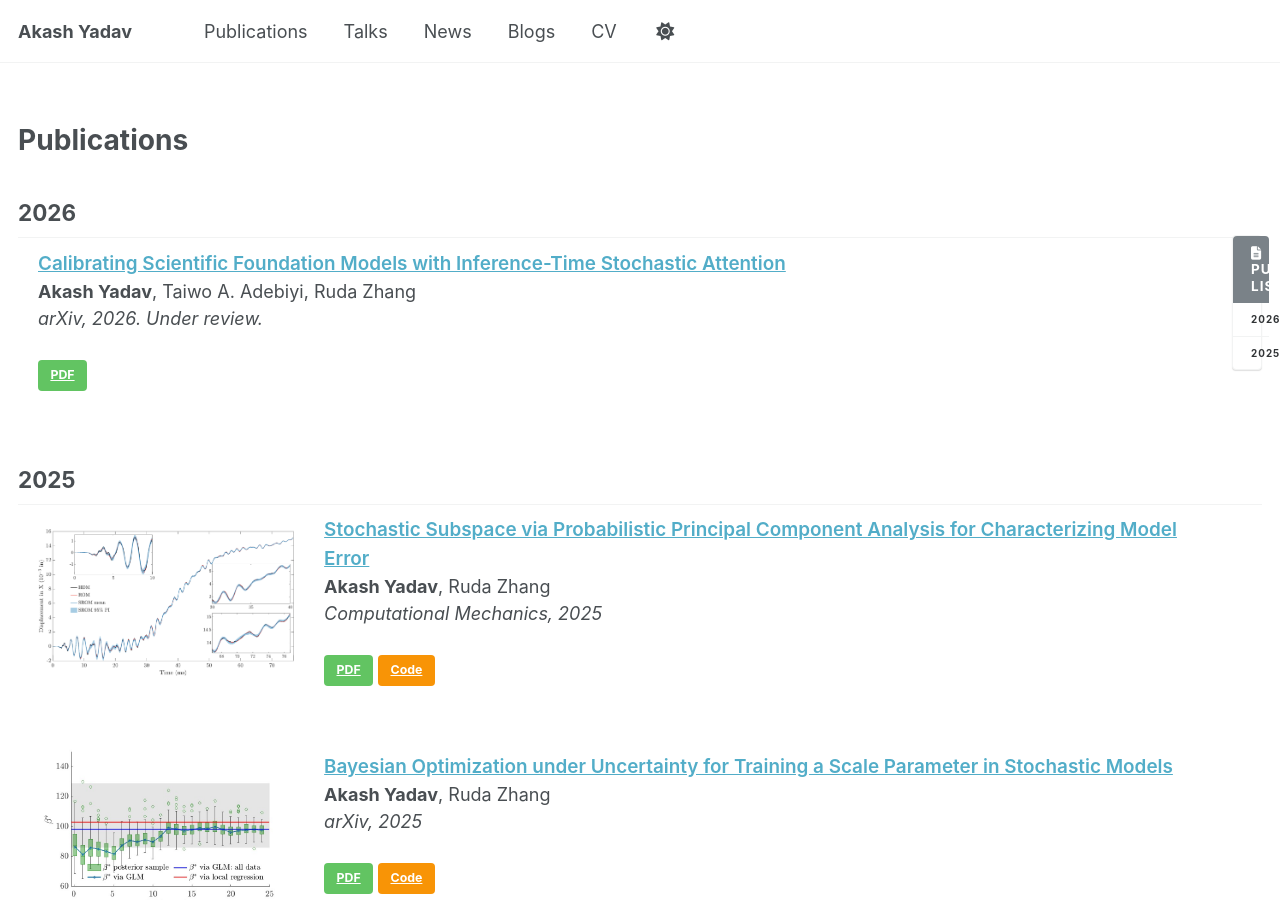
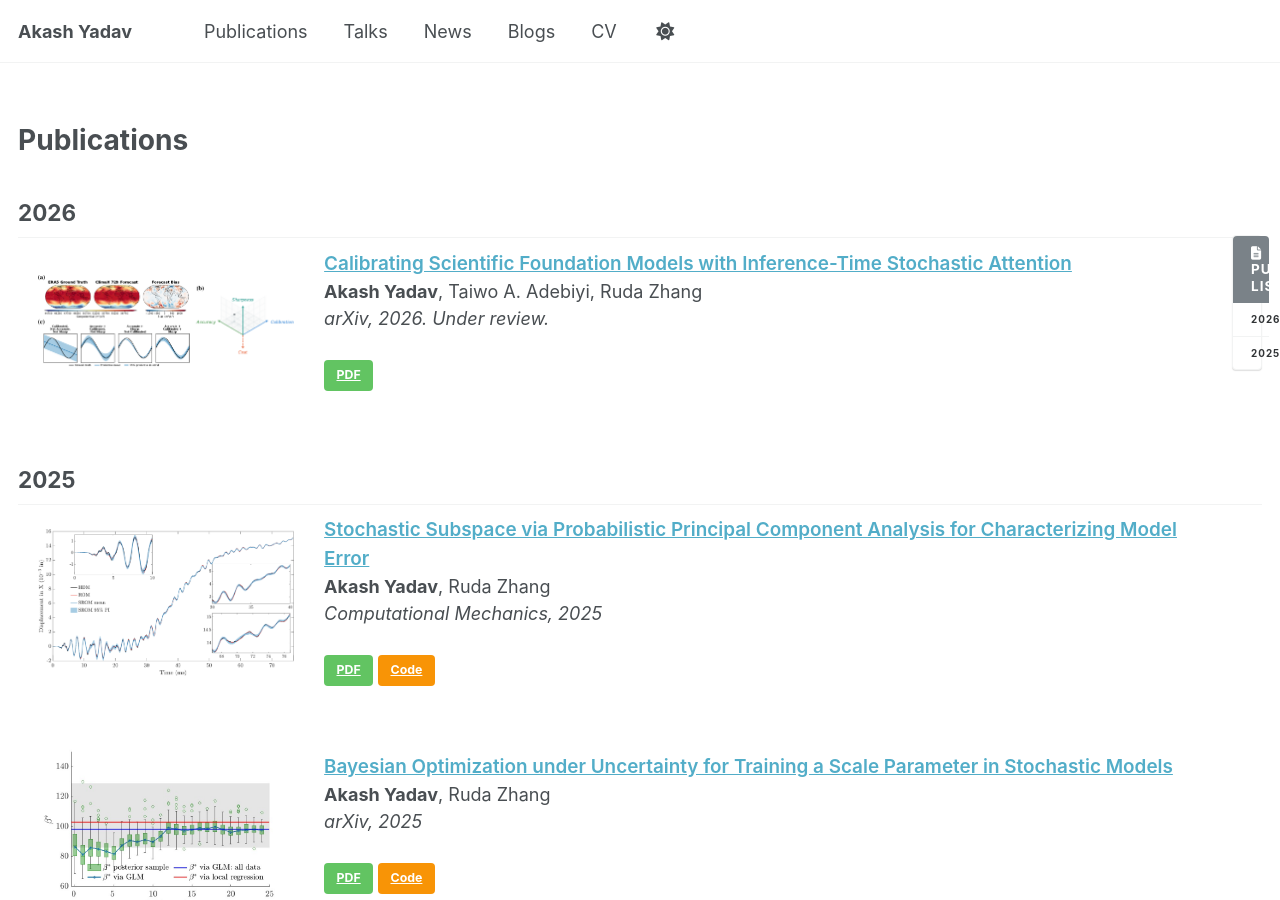
Before and after one commit to akashyadav0210/akashyadav0210.github.io, a Jekyll site: the page built from _pages/publications.md, in a window 1280 px wide and 900 px high. Built offline with Jekyll 4.4.1, drawn with Linux system fonts in a browser that asks for light colours.

Commit message:
Refine publications layout and related post display

```diff
--- a/_layouts/single.html
+++ b/_layouts/single.html
@@ -101,7 +101,7 @@
       {% endif %}
       <div class="grid__wrapper">
         {% for post in site.related_posts limit:4 %}
-          {% include archive-single.html type="grid" %}
+          {% include archive-single.html %}
         {% endfor %}
       </div>
     </div>
--- a/_layouts/single_noauthor.html
+++ b/_layouts/single_noauthor.html
@@ -74,7 +74,7 @@
       <h4 class="page__related-title">{{ site.data.ui-text[site.locale].related_label | default: "You May Also Enjoy" }}</h4>
       <div class="grid__wrapper">
         {% for post in site.related_posts limit:4 %}
-          {% include archive-single.html type="grid" %}
+          {% include archive-single.html %}
         {% endfor %}
       </div>
     </div>
@@ -84,7 +84,7 @@
       <h4 class="page__related-title">{{ site.data.ui-text[site.locale].related_label | default: "You May Also Enjoy" }}</h4>
       <div class="grid__wrapper">
         {% for post in site.posts limit:4 %}
-          {% include archive-single.html type="grid" %}
+          {% include archive-single.html %}
         {% endfor %}
       </div>
     </div>
--- a/_layouts/talk.html
+++ b/_layouts/talk.html
@@ -70,7 +70,7 @@
       {% endif %}
       <div class="grid__wrapper">
         {% for post in site.related_posts limit:4 %}
-          {% include archive-single.html type="grid" %}
+          {% include archive-single.html %}
         {% endfor %}
       </div>
     </div>
--- a/_pages/publications.md
+++ b/_pages/publications.md
@@ -3,15 +3,24 @@
 layout: single_noauthor
 permalink: /publications/
 author_profile: true
-toc: true
-toc_label: "Publication List"
-toc_sticky: true
+toc: false
 ---
+
+<aside class="sidebar__right sticky">
+  <nav class="toc">
+    <header><h4 class="nav__title"><i class="fas fa-file-alt"></i> Publication List</h4></header>
+    <ul class="toc__menu">
+      <li><a href="#2026">2026</a></li>
+      <li><a href="#2025">2025</a></li>
+    </ul>
+  </nav>
+</aside>
 
 ## 2026
 
  <div class="publication">
    <link rel="stylesheet" href="/assets/css/my.css">
+   <div class="img"><a href="https://arxiv.org/abs/2604.19530"><img class="img_responsive" src="/images/pub/figure1_vector_v3_rz.png"></a></div>
    <div class="text">
      <div class="title"><a id="stochastic-attention-scfm" href="https://arxiv.org/abs/2604.19530">Calibrating Scientific Foundation Models with Inference-Time Stochastic Attention</a></div>
      <div class="authors"><strong>Akash Yadav</strong>, Taiwo A. Adebiyi, Ruda Zhang
```
Also changed, not shown: _pages/about.md (+2 -3 lines), images/pub/figure1_vector_v3_rz.png (added).
